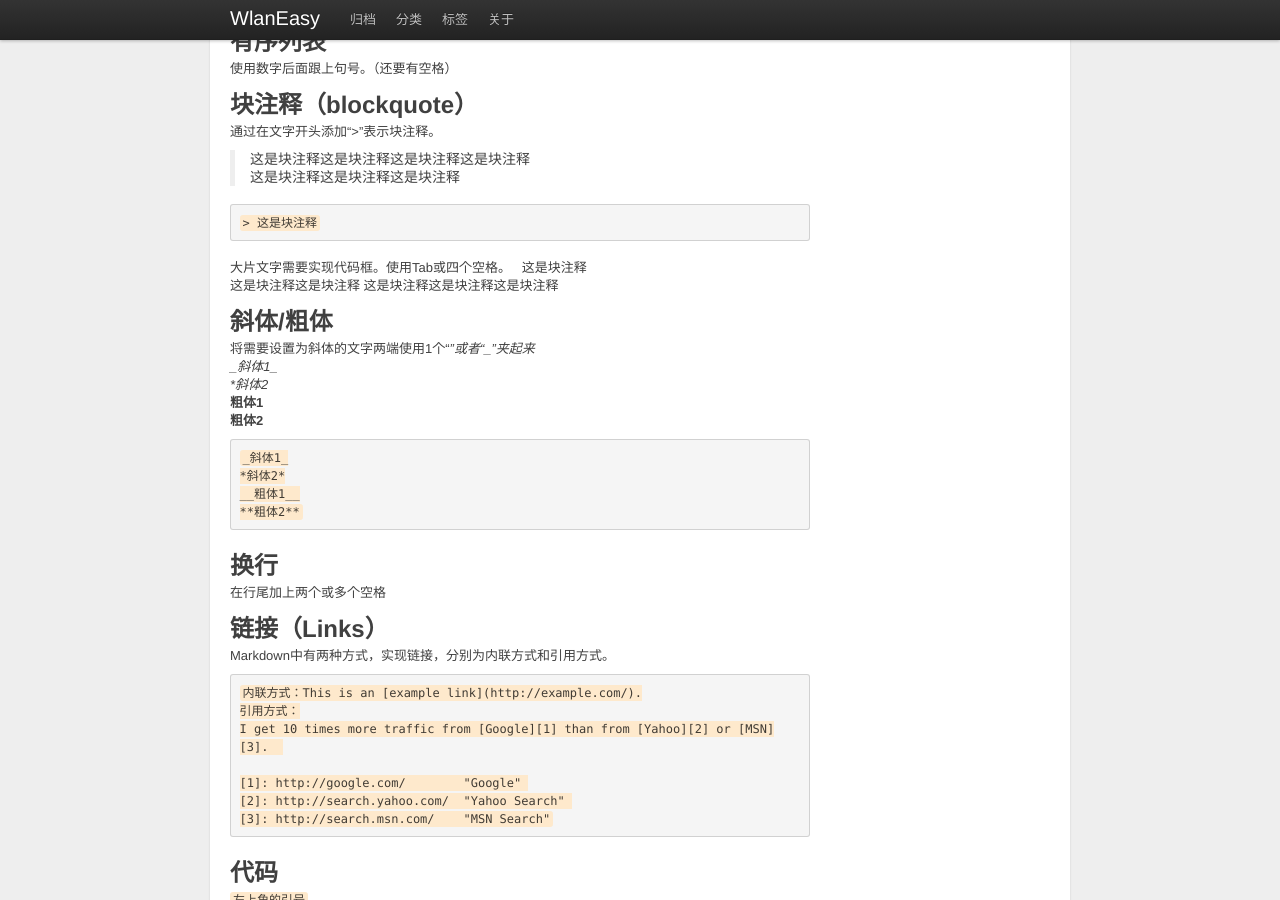
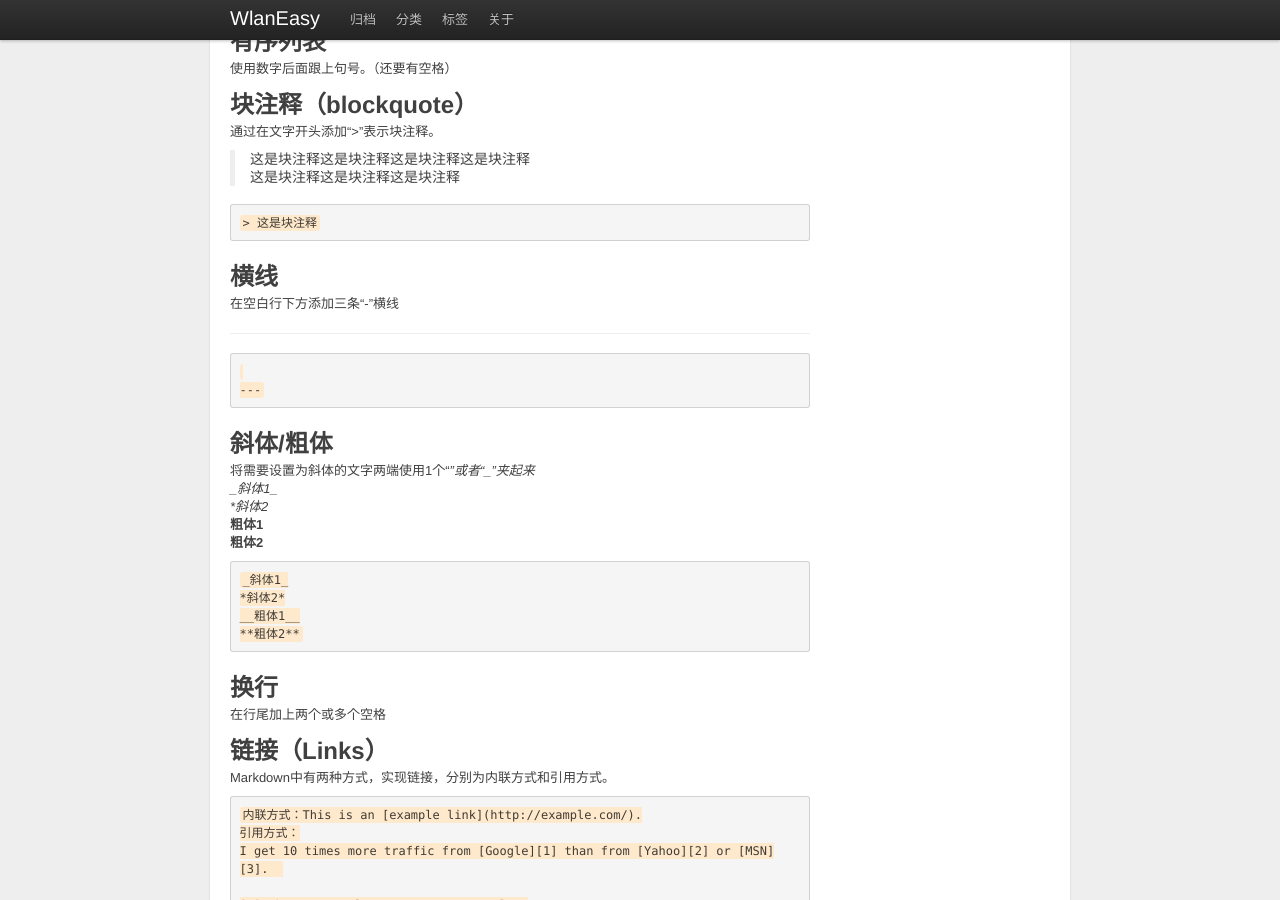
Before and after one commit to kvjqzx/kvjqzx.github.io, a Jekyll site: the page built from _posts/2017-05-03-Markdown-基本语法.md, in a window 1280 px wide and 900 px high, scrolled down 707 px. Built offline with Jekyll 4.4.1, drawn with Linux system fonts in a browser that asks for light colours.

Commit message:
Update 2017-05-03-Markdown-基本语法.md

````diff
--- a/_posts/2017-05-03-Markdown-基本语法.md
+++ b/_posts/2017-05-03-Markdown-基本语法.md
@@ -55,10 +55,17 @@ tags : [Markdown, tutorial]
 ```
 > 这是块注释
 ```
-大片文字需要实现代码框。使用Tab或四个空格。
-  这是块注释
-  这是块注释这是块注释
-  这是块注释这是块注释这是块注释
+
+横线
+---
+在空白行下方添加三条“-”横线
+
+---
+
+```
+
+---
+```
 
 斜体/粗体
 ---
````
